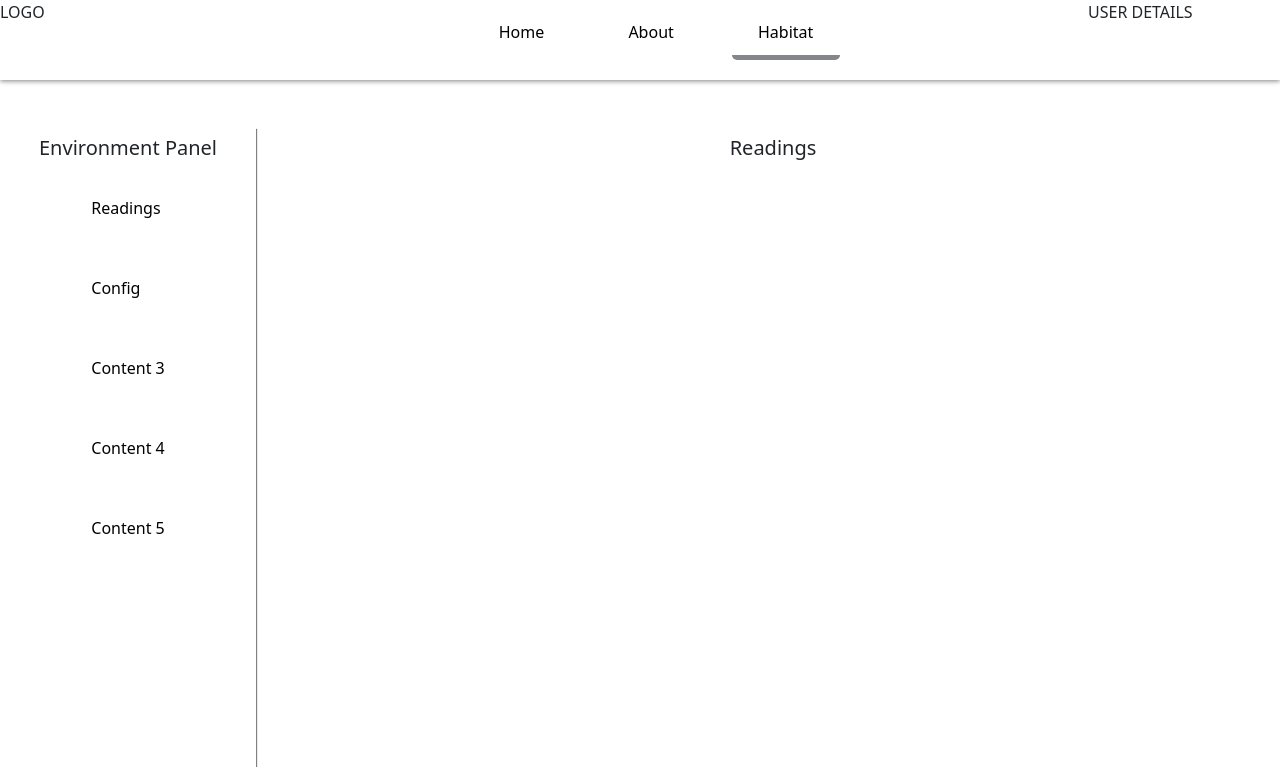
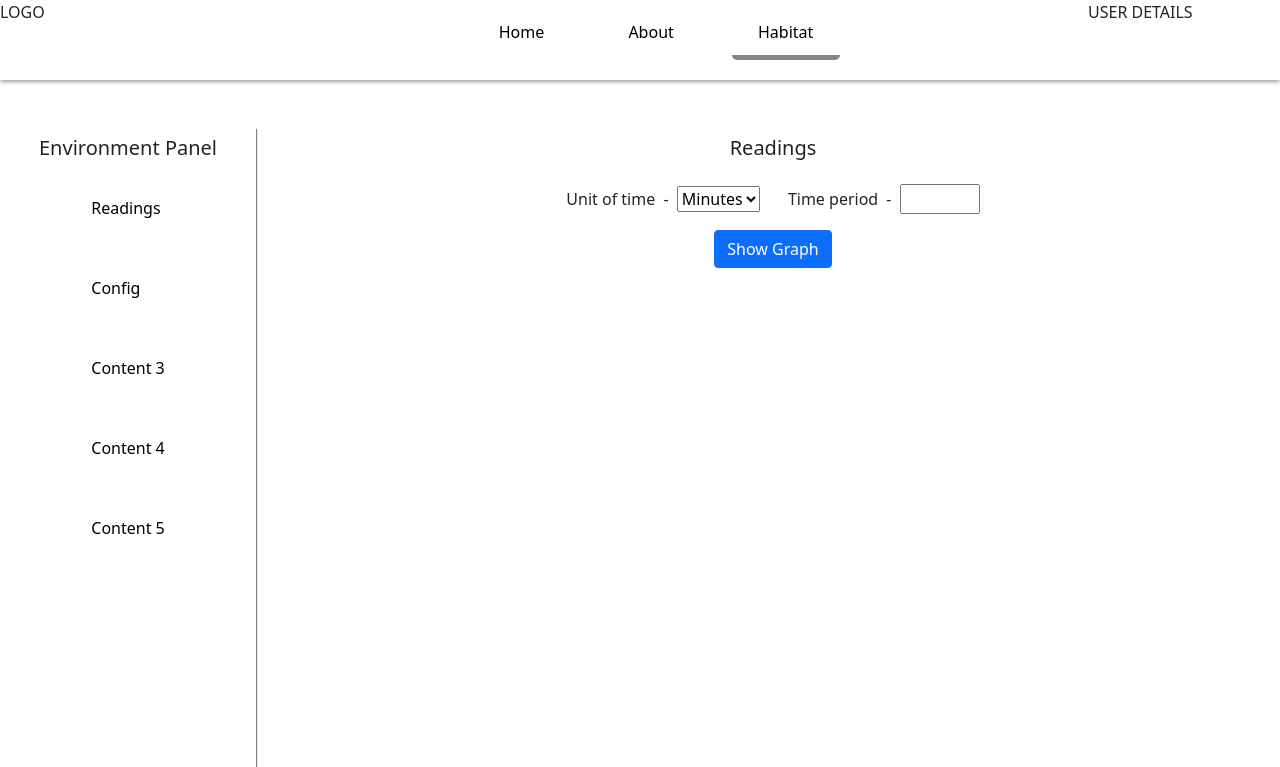
Before and after one commit to KudaCoder/janet, a Flask app: page /habitat/readings/ in a window 1280 px wide. Shown: the top 767 px of the page. Run offline with Flask 2, Linux system fonts and the light colour scheme; some libraries are stand-ins or nearby versions.

Commit message:
first draft of readings page with form user input and plotly graph

```diff
--- a/frontend/templates/readings.html
+++ b/frontend/templates/readings.html
@@ -1,10 +1,37 @@
-{% extends "habitat.html" %}
+{% extends "habitat-nav.html" %}
 
 {% block content %}
 
     <h5 class="text-center mt-2">Readings</h5>
 
-    <div id="habi_graph"></div>
+    <form action="{{ url_for('habitat.readings') }}" method="POST" id="readings_form">
+        {{ form.csrf_token() }}
+
+        <div class="d-flex justify-content-center">
+            <div class="row mt-3">
+                <div class="">
+                    <span class="pe-1">{{ form.unit.label }}</span> - <span class="ps-1 pe-4">{{ form.unit(class="text-center") }}</span>
+                    <span class="pe-1">{{ form.time.label }}</span> - <span class="ps-1">{{ form.time(style="width: 5rem", class="text-center") }}</span>
+                </div>
+            </div>
+        </div>
+
+        {% if form.errors %}
+            {{ form.errors }}
+        {% endif %}
+
+        <div class="d-flex justify-content-center">
+            <div class="row mt-3">
+                <button id="submit-btn" class="btn btn-primary" type="submit">Show Graph</button>
+            </div>
+        </div>
+
+    </form>
+
+    <div class="d-flex justify-content-center">
+        <div id="habi_graph" class="ms-3"></div>
+    </div>
+
 
 {% endblock %}
 
@@ -12,8 +39,11 @@
 {% block scripts %}
 
     <script>
-        var graph = {{ habitat_graph | safe }};
-        Plotly.plot('habi_graph', graph, {});
+        // This is not ideal!!!
+        if ( "{{ habitat_graph }}" !== "None" ) {
+            var graph = {{ habitat_graph | safe }};
+            Plotly.plot('habi_graph', graph, {});
+        }
     </script>
 
 {% endblock %}
```
